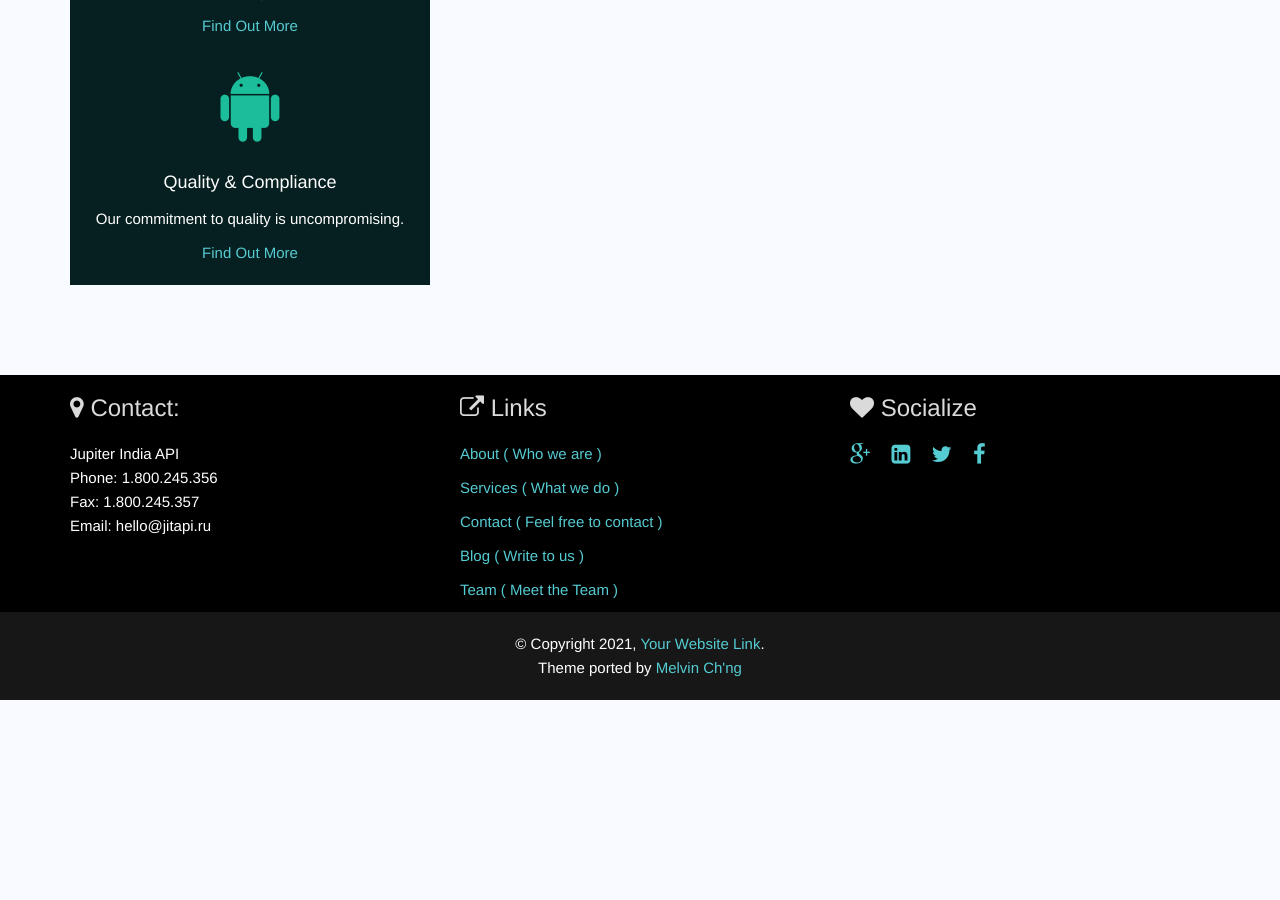
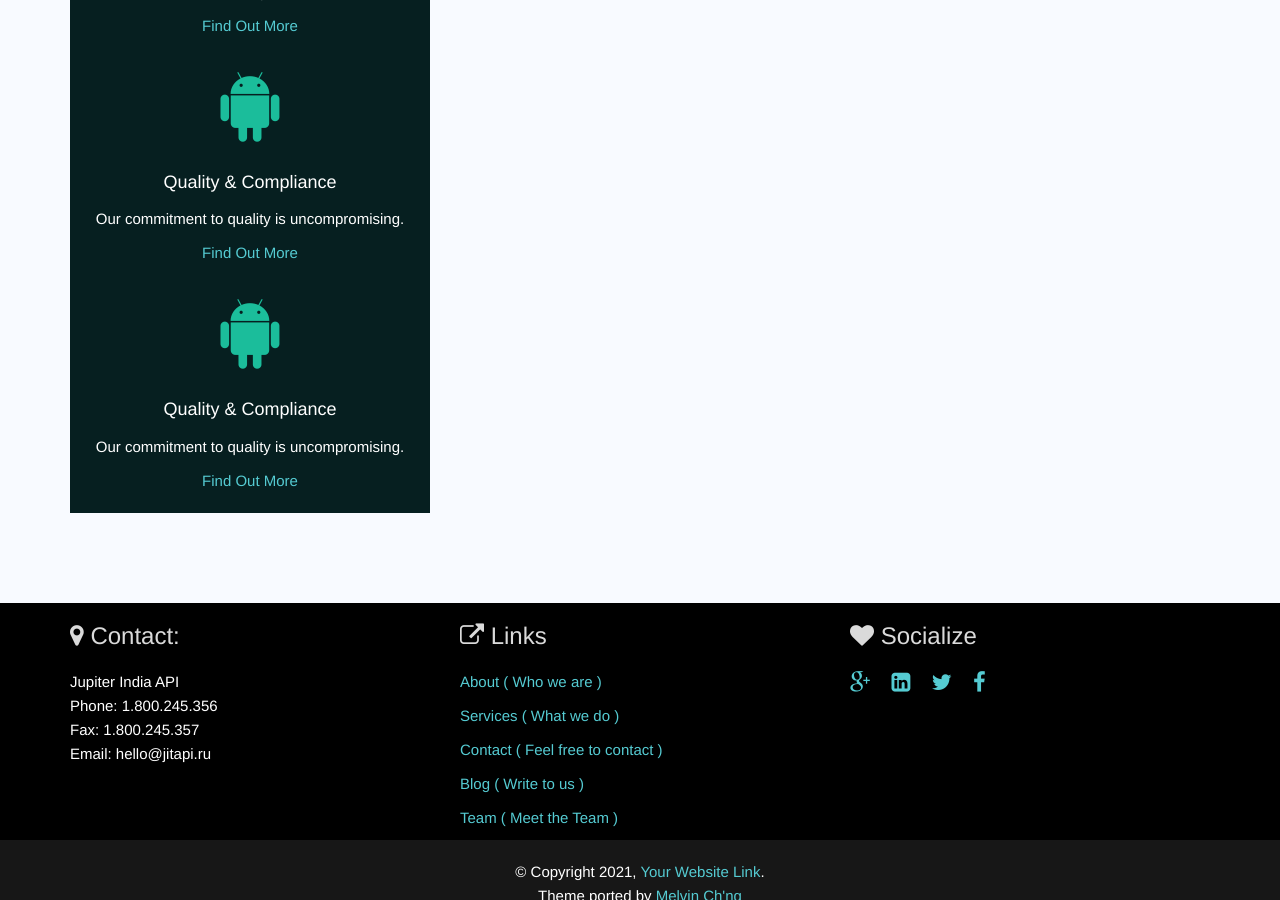
Before and after one commit to jitapi/jitapi.github.io, a Jekyll site: the page built from index.html, in a window 1280 px wide and 900 px high, scrolled down 832 px. Built offline with Jekyll 4.4.1, drawn with Linux system fonts in a browser that asks for light colours.

Commit message:
Update home_style.html

```diff
--- a/_layouts/home_style.html
+++ b/_layouts/home_style.html
@@ -96,8 +96,21 @@
             <!-- End Serivces Row 1 -->
 
              <!-- Begin Services Row 2 -->
-             <div class="row services-row services-row-head services-row-1">
-                <div class="col-lg-4 col-md-4 col-sm-4 col-xs-20">
+             <div class="row services-row services-row-head services-row-1  ">
+                <div class="col-lg-4 col-md-4 col-sm-4 col-xs-12">
+                    <div class="services-group wow animated fadeInLeft" data-wow-offset="40">
+                        <p class="services-icon"><span class="fa fa-android fa-5x"></span></p>
+                        <h4 class="services-title">Quality & Compliance</h4>
+                        <p class="services-body">Our commitment to quality is uncompromising.</p>
+                        <p class="services-more"><a href="#">Find Out More</a></p>
+                    </div>
+                </div>
+            </div>
+            <!-- End Serivces Row 2 -->
+
+            <!-- Begin Services Row 3 -->
+               <div class="row services-row services-row-head services-row-1  ">
+                <div class="col-lg-4 col-md-4 col-sm-4 col-xs-12">
                     <div class="services-group wow animated fadeInLeft" data-wow-offset="40">
                         <p class="services-icon"><span class="fa fa-android fa-5x"></span></p>
                         <h4 class="services-title">Quality & Compliance</h4>
```
